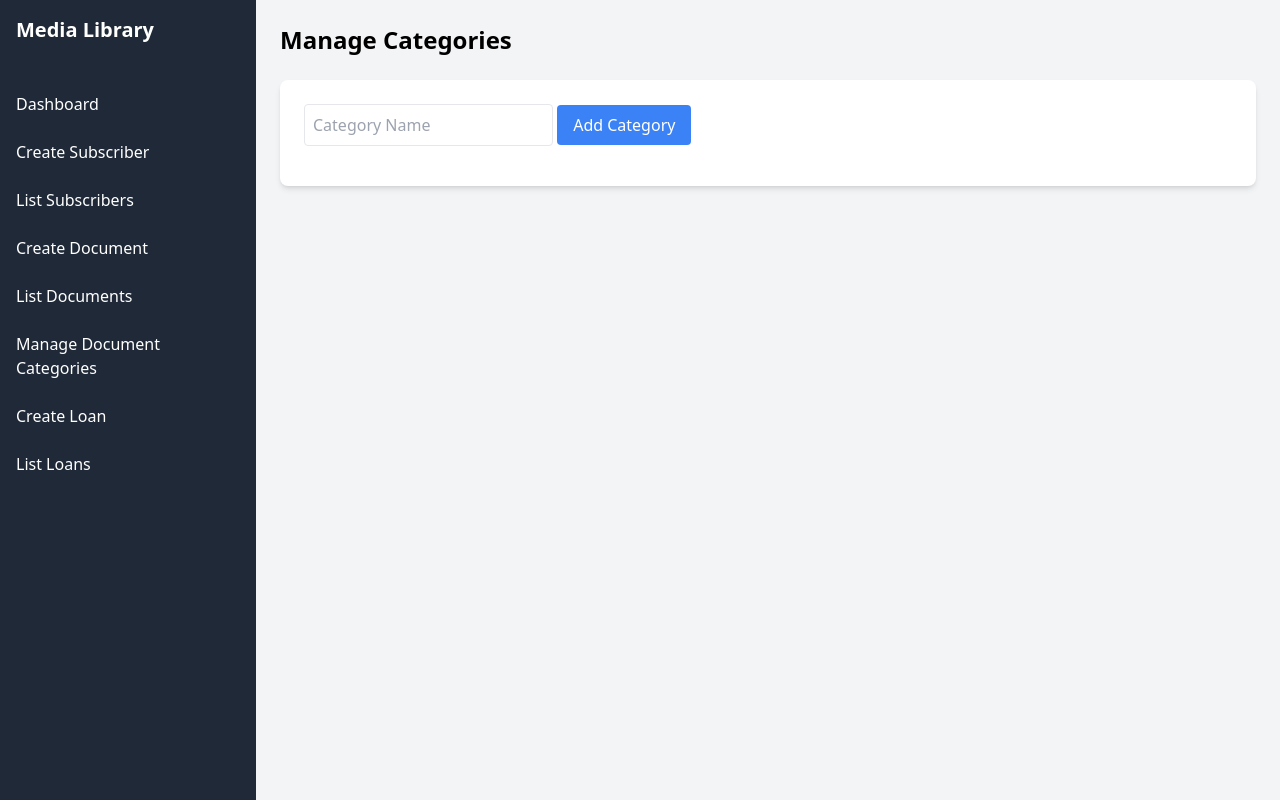
After one commit to Firas-Ruine/flask_mongo_app, a Flask app: page /categories in a window 1280 px wide. The commit adds this page. Run offline with Flask 3, Linux system fonts and the light colour scheme; data that the repository does not hold is empty; some libraries are stand-ins or nearby versions.

Commit message:
add category management features with CRUD operations and UI integration

```diff
--- a/app/__init__.py
+++ b/app/__init__.py
@@ -1,5 +1,5 @@
 from flask import Flask
-from app.routes import subscriber_routes, document_routes, loan_routes
+from app.routes import subscriber_routes, document_routes, loan_routes, category_routes
 from app.routes.html_routes import main as html_routes
 
 def create_app():
@@ -9,6 +9,7 @@ def create_app():
     app.register_blueprint(subscriber_routes, url_prefix='/api/subscribers')
     app.register_blueprint(document_routes, url_prefix='/api/documents')
     app.register_blueprint(loan_routes, url_prefix='/api/loans')
+    app.register_blueprint(category_routes, url_prefix='/api/categories')
     app.register_blueprint(html_routes)
 
     return app
--- a/app/models/__init__.py
+++ b/app/models/__init__.py
@@ -1,5 +1,6 @@
 from .subscriber import Subscriber
 from .document import Document
 from .loan import Loan
+from .category import Category
 
-__all__ = ["Subscriber", "Document", "Loan"]
+__all__ = ["Subscriber", "Document", "Loan", "Category"]
--- /dev/null
+++ b/app/models/category.py
@@ -0,0 +1,4 @@
+class Category:
+    def __init__(self, name, status=True):
+        self.name = name
+        self.status = status  # True for enabled, False for disabled
--- a/app/routes/__init__.py
+++ b/app/routes/__init__.py
@@ -1,5 +1,6 @@
 from .subscriber_routes import main as subscriber_routes
 from .document_routes import main as document_routes
 from .loan_routes import main as loan_routes
+from .category_routes import main as category_routes
 
-__all__ = ["subscriber_routes", "document_routes", "loan_routes"]
+__all__ = ["subscriber_routes", "document_routes", "loan_routes", "category_routes"]
--- /dev/null
+++ b/app/routes/category_routes.py
@@ -0,0 +1,32 @@
+from flask import Blueprint, request, jsonify
+from app.services.category_service import (
+    create_category,
+    get_all_categories,
+    get_enabled_categories,
+    update_category,
+    delete_category,
+)
+
+main = Blueprint("category_routes", __name__)
+
+@main.route("/", methods=["POST"])
+def create():
+    data = request.json
+    return jsonify(create_category(data))
+
+@main.route("/", methods=["GET"])
+def get_all():
+    return jsonify(get_all_categories())
+
+@main.route("/enabled", methods=["GET"])
+def get_enabled():
+    return jsonify(get_enabled_categories())
+
+@main.route("/<id>", methods=["PUT"])
+def update(id):
+    data = request.json
+    return jsonify(update_category(id, data))
+
+@main.route("/<id>", methods=["DELETE"])
+def delete(id):
+    return jsonify(delete_category(id))
--- a/app/routes/html_routes.py
+++ b/app/routes/html_routes.py
@@ -1,4 +1,5 @@
-from flask import Blueprint, render_template
+from flask import Blueprint, render_template, flash
+from app.services.category_service import get_enabled_categories, get_all_categories
 
 main = Blueprint("html_routes", __name__)
 
@@ -10,31 +11,41 @@ def dashboard_page():
 # Subscribers Pages
 @main.route("/subscribers/create", methods=["GET"])
 def create_subscriber_page():
-    return render_template("subscribers_create.html")  # Page for creating subscribers
+    return render_template("subscribers_create.html")
 
 @main.route("/subscribers/list", methods=["GET"])
 def list_subscribers_page():
-    return render_template("subscribers_list.html")  # Page for listing subscribers
+    return render_template("subscribers_list.html")
 
 # Documents Pages
 @main.route("/documents/create", methods=["GET"])
 def create_document_page():
-    return render_template("documents_create.html")  # Page for creating documents
+    try:
+        enabled_categories = get_enabled_categories()["categories"]
+    except Exception as e:
+        enabled_categories = []
+        flash(f"Error fetching categories: {e}", "error")
+    return render_template("documents_create.html", categories=enabled_categories)
 
 @main.route("/documents/list", methods=["GET"])
 def list_documents_page():
-    return render_template("documents_list.html")  # Page for listing documents
+    return render_template("documents_list.html")
 
 # Loans Pages
 @main.route("/loans/create", methods=["GET"])
 def create_loan_page():
-    return render_template("loans_create.html")  # Page for creating loans
+    return render_template("loans_create.html")
 
 @main.route("/loans/list", methods=["GET"])
 def list_loans_page():
-    return render_template("loans_list.html")  # Page for listing loans
+    return render_template("loans_list.html")
 
-# Charts
-@main.route("/charts", methods=["GET"])
-def charts_page():
-    return render_template("charts.html")  # Page for displaying charts
+# Categories Page
+@main.route("/categories", methods=["GET"])
+def categories_page():
+    try:
+        categories = get_all_categories()["categories"]
+    except Exception as e:
+        categories = []
+        flash(f"Error fetching categories: {e}", "error")
+    return render_template("categories.html", categories=categories)
--- a/app/services/__init__.py
+++ b/app/services/__init__.py
@@ -1,5 +1,6 @@
 from .subscriber_service import create_subscriber, get_all_subscribers
 from .document_service import create_document, get_all_documents
 from .loan_service import create_loan, get_all_loans, update_loan, delete_loan
+from .category_service import create_category, get_all_categories, get_enabled_categories, update_category, delete_category
 
-__all__ = ["create_subscriber", "get_all_subscribers", "create_document", "get_all_documents", "create_loan", "get_all_loans", "update_loan", "delete_loan"]
+__all__ = ["create_subscriber", "get_all_subscribers", "create_document", "get_all_documents", "create_loan", "get_all_loans", "update_loan", "delete_loan", "create_category", "get_all_categories", "get_enabled_categories", "update_category", "delete_category"]
--- /dev/null
+++ b/app/services/category_service.py
@@ -0,0 +1,31 @@
+from app.utils.db import get_db
+from bson.objectid import ObjectId
+
+def create_category(data):
+    db = get_db()
+    result = db.categories.insert_one(data)
+    return {"id": str(result.inserted_id)}
+
+def get_all_categories():
+    db = get_db()
+    categories = list(db.categories.find())
+    for cat in categories:
+        cat["_id"] = str(cat["_id"])
+    return {"categories": categories}
+
+def get_enabled_categories():
+    db = get_db()
+    categories = list(db.categories.find({"status": True}))
+    for cat in categories:
+        cat["_id"] = str(cat["_id"])
+    return {"categories": categories}
+
+def update_category(id, data):
+    db = get_db()
+    db.categories.update_one({"_id": ObjectId(id)}, {"$set": data})
+    return {"message": "Category updated successfully."}
+
+def delete_category(id):
+    db = get_db()
+    db.categories.delete_one({"_id": ObjectId(id)})
+    return {"message": "Category deleted successfully."}
--- /dev/null
+++ b/app/static/js/categories.js
@@ -0,0 +1,48 @@
+document.addEventListener("DOMContentLoaded", () => {
+    const form = document.getElementById("category-form");
+    const list = document.getElementById("category-list");
+
+    // Load categories and render them
+    async function loadCategories() {
+        const { categories } = await fetchAPI("/api/categories", "GET");
+        list.innerHTML = "";
+        categories.forEach((cat) => {
+            const item = document.createElement("li");
+            item.className = "flex justify-between items-center p-2 border rounded";
+            item.innerHTML = `
+                <span>${cat.name} (${cat.status ? "Enabled" : "Disabled"})</span>
+                <div>
+                    <button onclick="toggleStatus('${cat._id}', ${cat.status})" class="text-blue-500">Toggle</button>
+                    <button onclick="deleteCategory('${cat._id}')" class="text-red-500 ml-2">Delete</button>
+                </div>
+            `;
+            list.appendChild(item);
+        });
+    }
+
+    // Add category
+    form.addEventListener("submit", async (e) => {
+        e.preventDefault();
+        const name = document.getElementById("category-name").value;
+        await fetchAPI("/api/categories", "POST", { name, status: true });
+        loadCategories();
+        form.reset();
+    });
+
+    // Toggle category status
+    window.toggleStatus = async (id, status) => {
+        await fetchAPI(`/api/categories/${id}`, "PUT", { status: !status });
+        loadCategories();
+    };
+
+    // Delete category
+    window.deleteCategory = async (id) => {
+        if (confirm("Are you sure you want to delete this category?")) {
+            await fetchAPI(`/api/categories/${id}`, "DELETE");
+            loadCategories();
+        }
+    };
+
+    // Initial load
+    loadCategories();
+});
--- a/app/templates/base.html
+++ b/app/templates/base.html
@@ -60,6 +60,11 @@
               >List Documents</a
             >
           </li>
+          <li>
+            <a href="/categories" class="block py-2 px-4 hover:bg-gray-700"
+              >Manage Document Categories</a
+            >
+          </li>
 
           <!-- Loans -->
           <li>
--- /dev/null
+++ b/app/templates/categories.html
@@ -0,0 +1,26 @@
+{% extends "base.html" %} {% block content %}
+<h2 class="text-2xl font-bold mb-6">Manage Categories</h2>
+<div class="bg-white shadow-md rounded-lg p-6">
+  <form id="category-form" class="mb-4">
+    <input
+      type="text"
+      id="category-name"
+      placeholder="Category Name"
+      required
+      class="p-2 border rounded"
+    />
+    <button
+      type="submit"
+      class="bg-blue-500 text-white py-2 px-4 rounded hover:bg-blue-600"
+    >
+      Add Category
+    </button>
+  </form>
+
+  <ul id="category-list" class="space-y-2">
+    <!-- Categories will be listed here -->
+  </ul>
+</div>
+<script src="/static/js/api.js"></script>
+<script src="/static/js/categories.js"></script>
+{% endblock %}
```
Also changed, not shown: app/templates/documents_create.html (+6 -7 lines).
